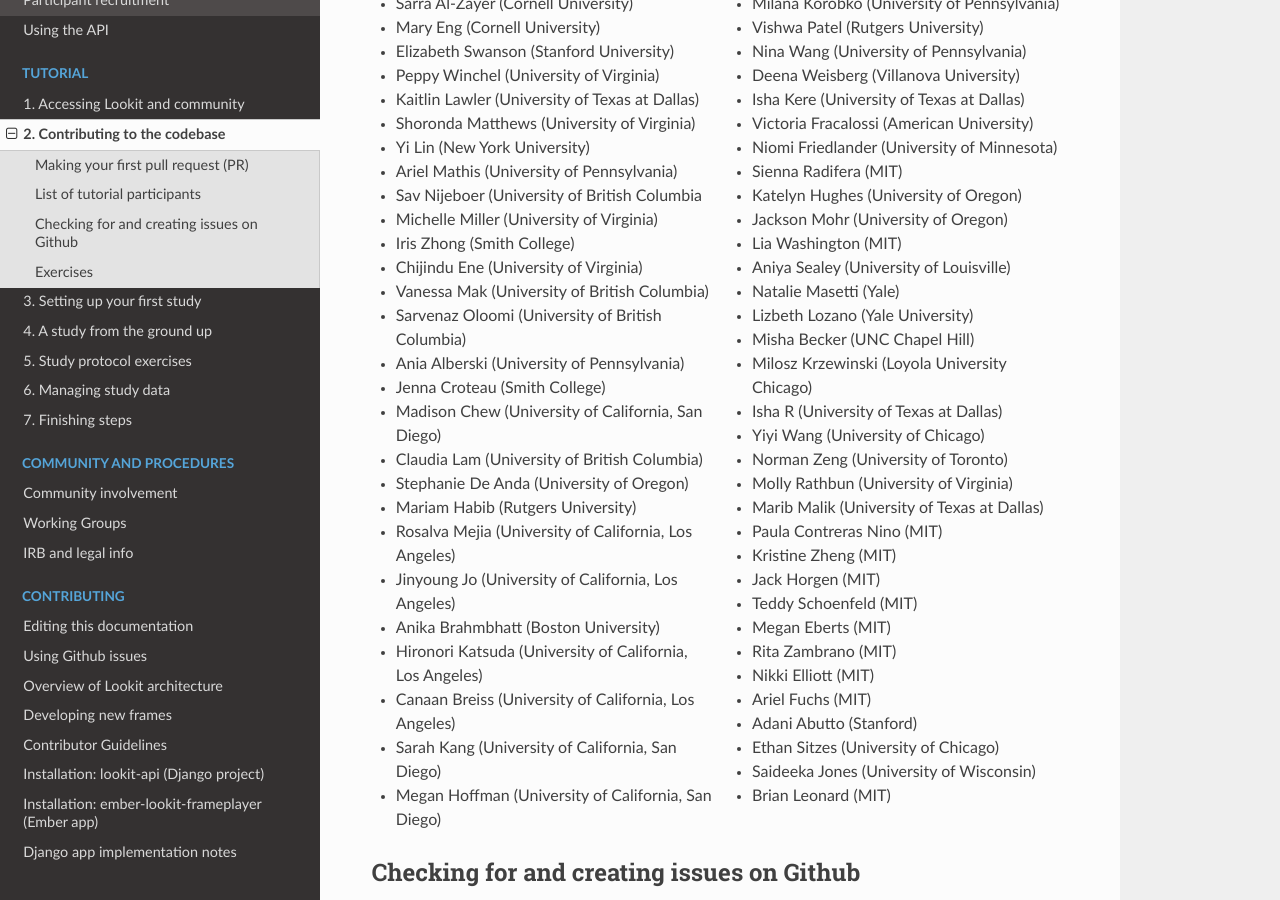
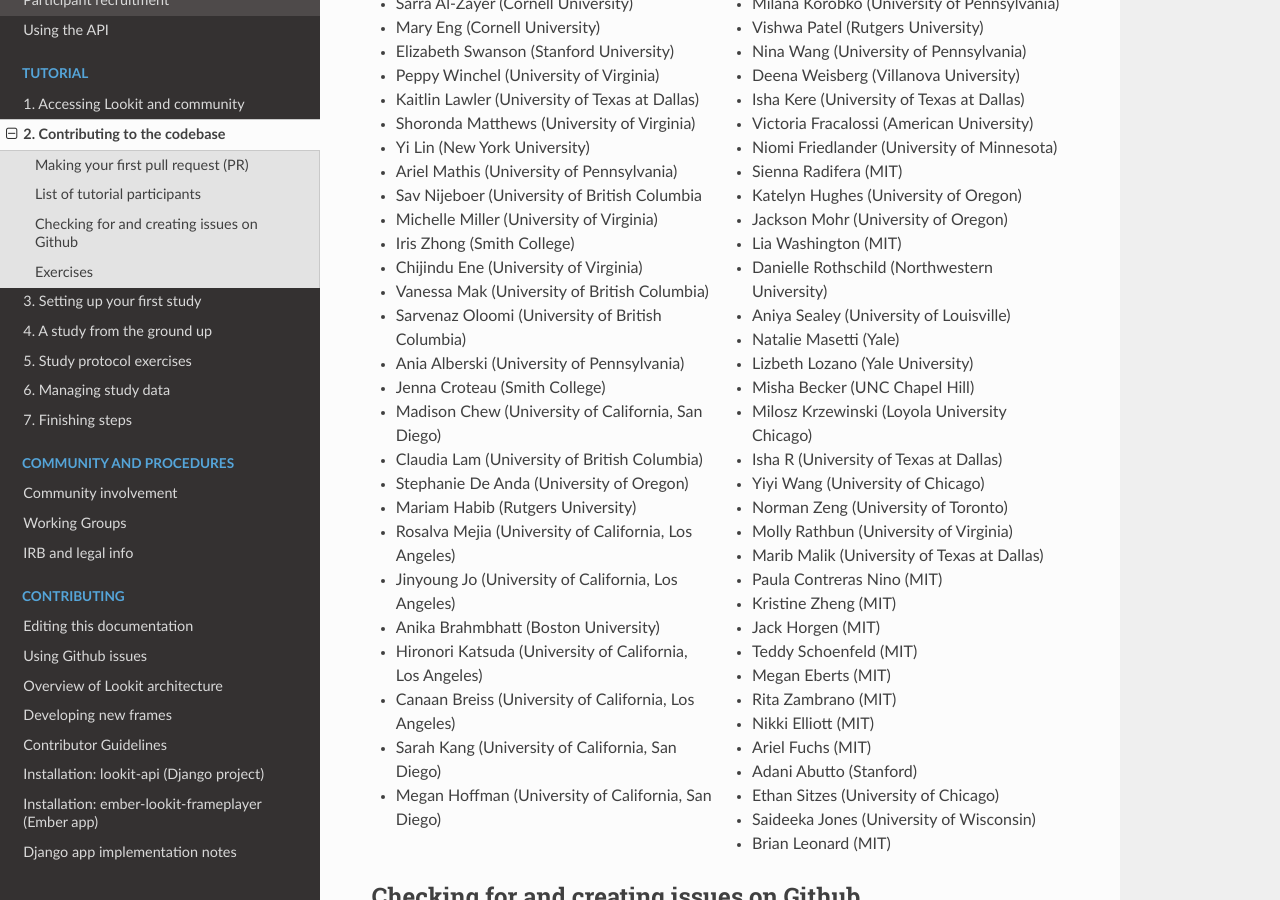
Before and after one commit to lookit/lookit-docs, a Sphinx documentation site: the page built from docs/source/tutorial-contributing.rst, in a window 1280 px wide and 900 px high, scrolled down 7041 px. Built offline with Sphinx 7.4.7 and the Read the Docs theme 2.0.0, drawn with Linux system fonts in a browser that asks for light colours.

Commit message:
Add me to tutorial participant list

```diff
--- a/docs/source/tutorial-contributing.rst
+++ b/docs/source/tutorial-contributing.rst
@@ -288,6 +288,7 @@ List of tutorial participants
 - Katelyn Hughes (University of Oregon)
 - Jackson Mohr (University of Oregon)
 - Lia Washington (MIT)
+- Danielle Rothschild (Northwestern University)
 - Aniya Sealey (University of Louisville)
 - Natalie Masetti (Yale)
 - Lizbeth Lozano (Yale University)
```
